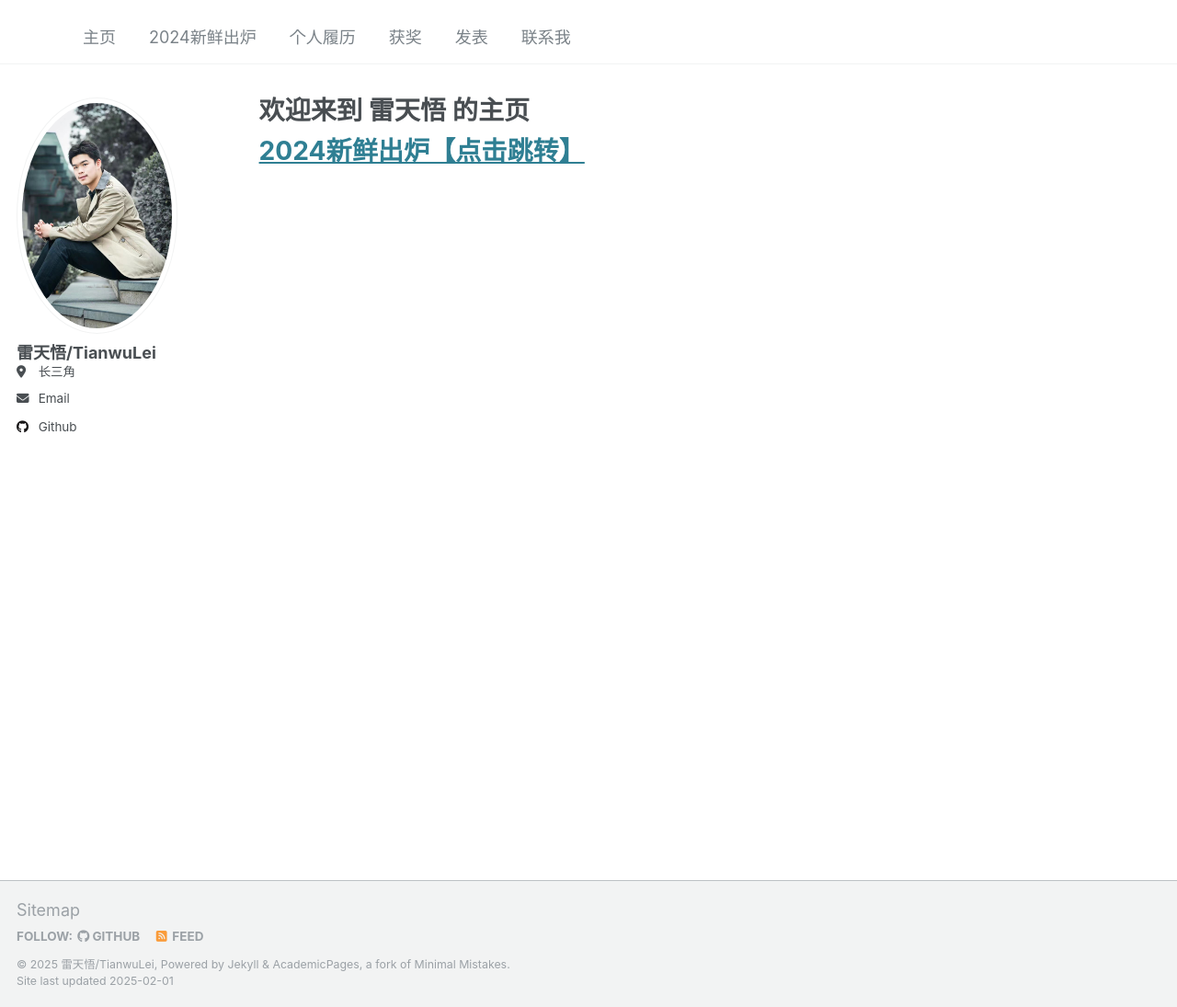
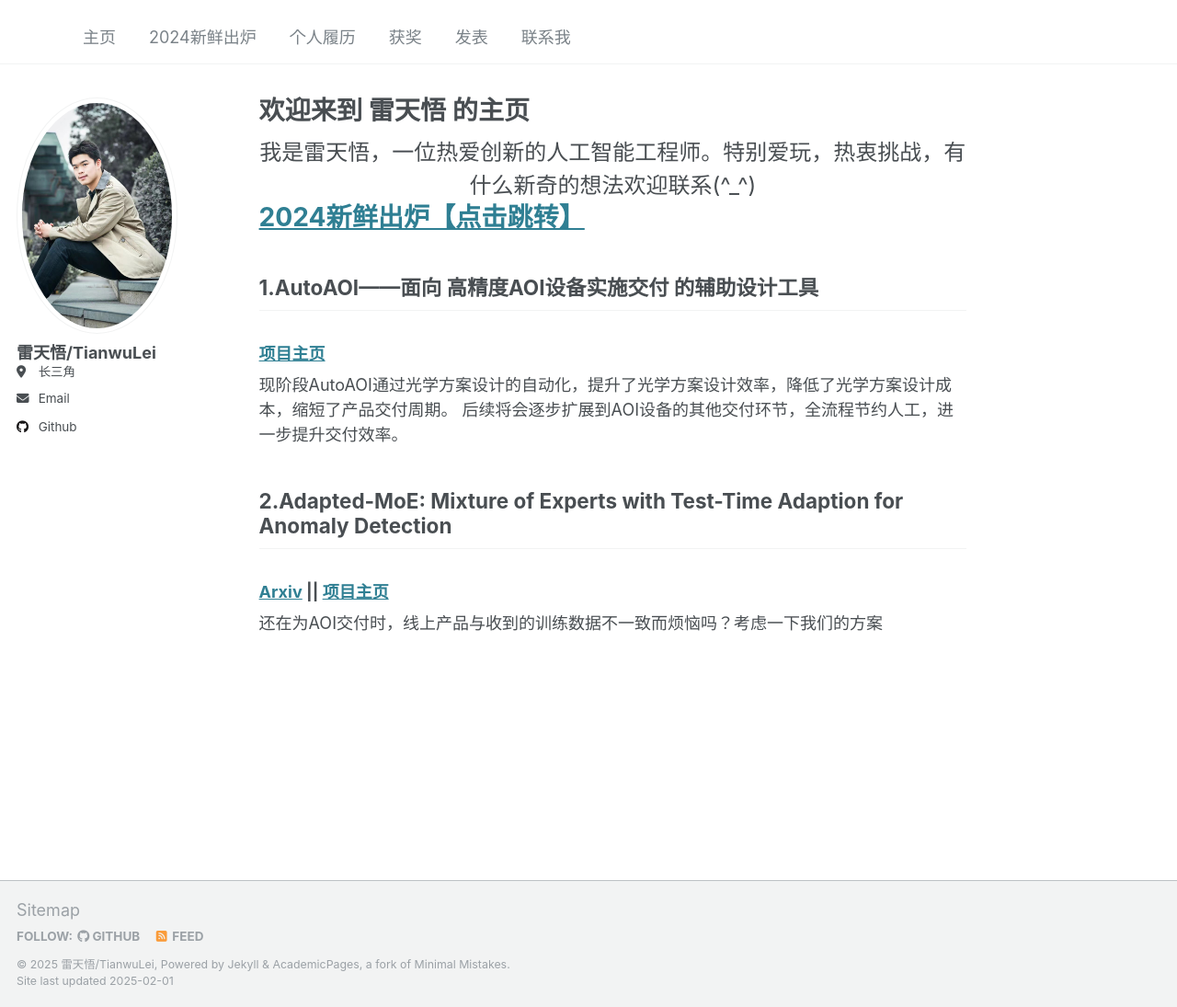
Before and after one commit to ray3572/ray3572.github.io, a Jekyll site: the page built from _pages/about.md, in a window 1280 px wide and 1095 px high. Shown: the whole window at 92% size. Built offline with Jekyll 4.4.1, drawn with Linux system fonts in a browser that asks for light colours.

```diff
--- a/_pages/about.md
+++ b/_pages/about.md
@@ -6,4 +6,21 @@ redirect_from:
   - /about/
   - /about.html
 ---
+
+<center>
+  <font size="5">
+    我是雷天悟，一位热爱创新的人工智能工程师。特别爱玩，热衷挑战，有什么新奇的想法欢迎联系(^_^)
+  </font>
+</center>
+
+
 # [2024新鲜出炉【点击跳转】](https://ray3572.github.io/news2024/)
+## 1.AutoAOI——面向 **高精度AOI设备实施交付** 的辅助设计工具
+### [项目主页](https://ray3572.github.io/AutoAOI_web)
+现阶段AutoAOI通过光学方案设计的自动化，提升了光学方案设计效率，降低了光学方案设计成本，缩短了产品交付周期。
+后续将会逐步扩展到AOI设备的其他交付环节，全流程节约人工，进一步提升交付效率。
+
+
+## 2.Adapted-MoE: Mixture of Experts with Test-Time Adaption for Anomaly Detection
+### [Arxiv](https://arxiv.org/pdf/2409.05611) || [项目主页](https://ray3572.github.io/AdaptedMoE_web)
+还在为AOI交付时，线上产品与收到的训练数据不一致而烦恼吗？考虑一下我们的方案
```
